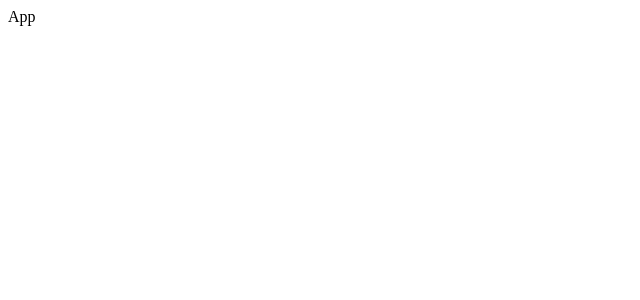
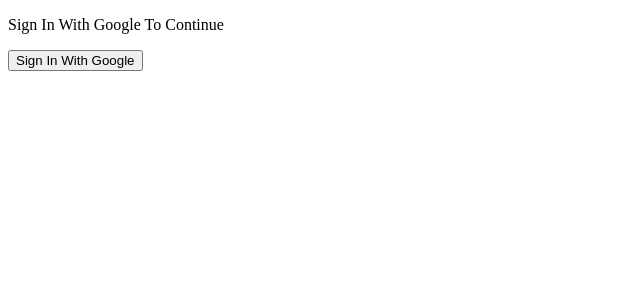
Before and after one commit to wkatir/React-AppChat-FireBase, a React (Vite) app: page / in a window 1280 px wide. Shown: the top 300 px of the page, without its empty margins (0-640 px from the left). Built offline with nearby package versions, Linux system fonts and the light colour scheme; no server answers.

Commit message:
feat(App.tsx) : creating authentification process

```diff
--- a/src/App.tsx
+++ b/src/App.tsx
@@ -1,9 +1,35 @@
-import React from 'react'
+import React, { useState, useRef } from "react";
+import Auth from "./components/Auth/Auth";
+import Cookies from "universal-cookie";
+const cookies = new Cookies();
 
 const App = () => {
+  const [isAuth, setIsAuth] = useState<boolean>(cookies.get("auth-token") ? true : false);
+  const [room, setRoom] = useState<string | null>(null);
+  const roomInputRef = useRef<HTMLInputElement | null>(null);
+
+  if (!isAuth) {
+    return (
+      <div>
+        <Auth setIsAuth={setIsAuth}></Auth>
+      </div>
+    );
+  }
+
   return (
-    <div>App</div>
-  )
-}
+    <div>
+      {room ? (
+        <div>Chat</div>
+      ) : (
+        <div className="room">
+          <label>Enter Room Name: </label> <input ref={roomInputRef} />{" "}
+          <button onClick={() => setRoom(roomInputRef.current!.value)}>
+            Enter Chat
+          </button>
+        </div>
+      )}
+    </div>
+  );
+};
 
-export default App
+export default App;
--- /dev/null
+++ b/src/components/Auth/Auth.tsx
@@ -0,0 +1,37 @@
+import React from 'react'
+import styles from "./Auth.module.css"
+import {auth, provider} from "../fireBaseConfig/fireBaseConfig"
+import {signInWithPopup} from "firebase/auth"
+import Cookies from "universal-cookie"
+
+const cookies = new Cookies();
+
+interface AuthProps {
+  setIsAuth: (isAuth: boolean) => void;
+}
+
+
+const Auth: React.FC<AuthProps> = (props) => {
+
+  const {setIsAuth} = props;
+
+  const signInWithGoogle = async () => {
+    try {
+      const result = await signInWithPopup(auth, provider);
+      cookies.set("auth-token", result.user.refreshToken);
+      setIsAuth(true);
+    } catch (error) {
+      console.error(error);
+    }
+  }
+
+
+  return (
+    <div className={styles.auth}>
+      <p>Sign In With Google To Continue</p>
+      <button onClick={signInWithGoogle}>Sign In With Google</button>
+    </div>
+  )
+}
+
+export default Auth
--- a/src/components/fireBaseConfig/fireBaseConfig.ts
+++ b/src/components/fireBaseConfig/fireBaseConfig.ts
@@ -1,4 +1,6 @@
 import { initializeApp } from "firebase/app";
+import {getAuth, GoogleAuthProvider} from 'firebase/auth'
+
 
 const firebaseConfig = {
   apiKey: import.meta.env.VITE_FIREBASE_API_KEY,
@@ -10,3 +12,6 @@
 };
 
 const app = initializeApp(firebaseConfig);
+
+export const auth = getAuth(app);
+export const provider = new GoogleAuthProvider();
```
Also changed, not shown: src/components/Auth/Auth.module.css (added).
